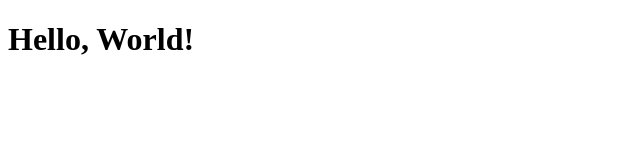
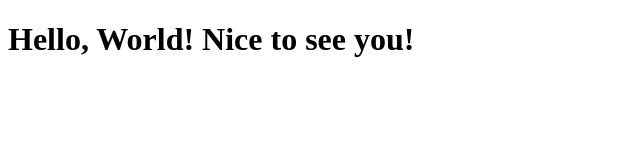
Before and after one commit to mestrada1207/mestrada1207.github.io, a plain HTML site: page index.html in a window 1280 px wide. Shown: the whole page, without its empty margins (0-640 px from the left). Drawn offline with Linux system fonts and the light colour scheme.

Commit message:
nice to see you

```diff
--- a/index.html
+++ b/index.html
@@ -3,6 +3,6 @@
 <head>
 </head>
 <body>
-    <h1> Hello, World! </h1>
+    <h1> Hello, World! Nice to see you! </h1>
 </body>
 </htlm>
```
